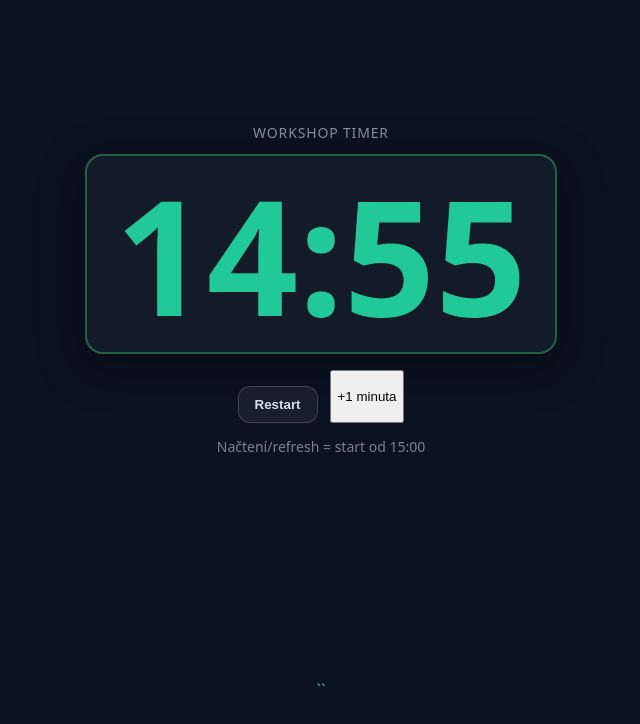
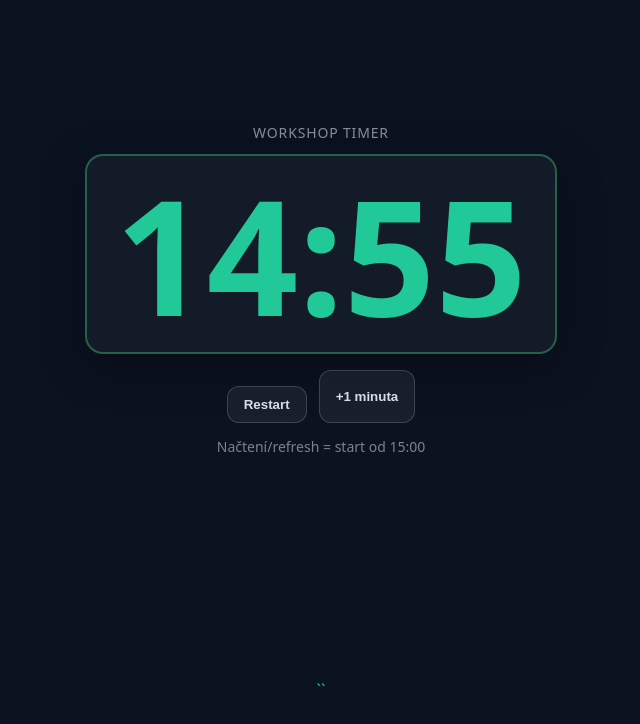
Before and after one commit to waldhauserjan/Projekt-JWA, a plain HTML site: page index.html in a window 1280 px wide. Shown: the whole page, without its empty margins (319-959 px from the left). Drawn offline with Linux system fonts and the light colour scheme.

Commit message:
Update index.html

```diff
--- a/index.html
+++ b/index.html
@@ -75,7 +75,28 @@
       0%, 100% { transform: scale(1); }
       50% { transform: scale(1.02); }
     }
+.buttons button {
+  padding: 10px 16px;
+  border-radius: 12px;
+  border: 1px solid rgba(230, 238, 252, 0.18);
+  background: rgba(255, 255, 255, 0.06);
+  color: rgba(230, 238, 252, 0.92);
+  font-weight: 700;
+  cursor: pointer;
+}
 
+.buttons button:hover {
+  background: rgba(255, 255, 255, 0.10);
+}
+
+.buttons button:active {
+  transform: translateY(1px);
+}
+
+.buttons button:focus-visible {
+  outline: 3px solid rgba(45, 212, 191, 0.5);
+  outline-offset: 3px;
+}
     #restartBtn {
       margin-top: 16px;
       padding: 10px 16px;
```
